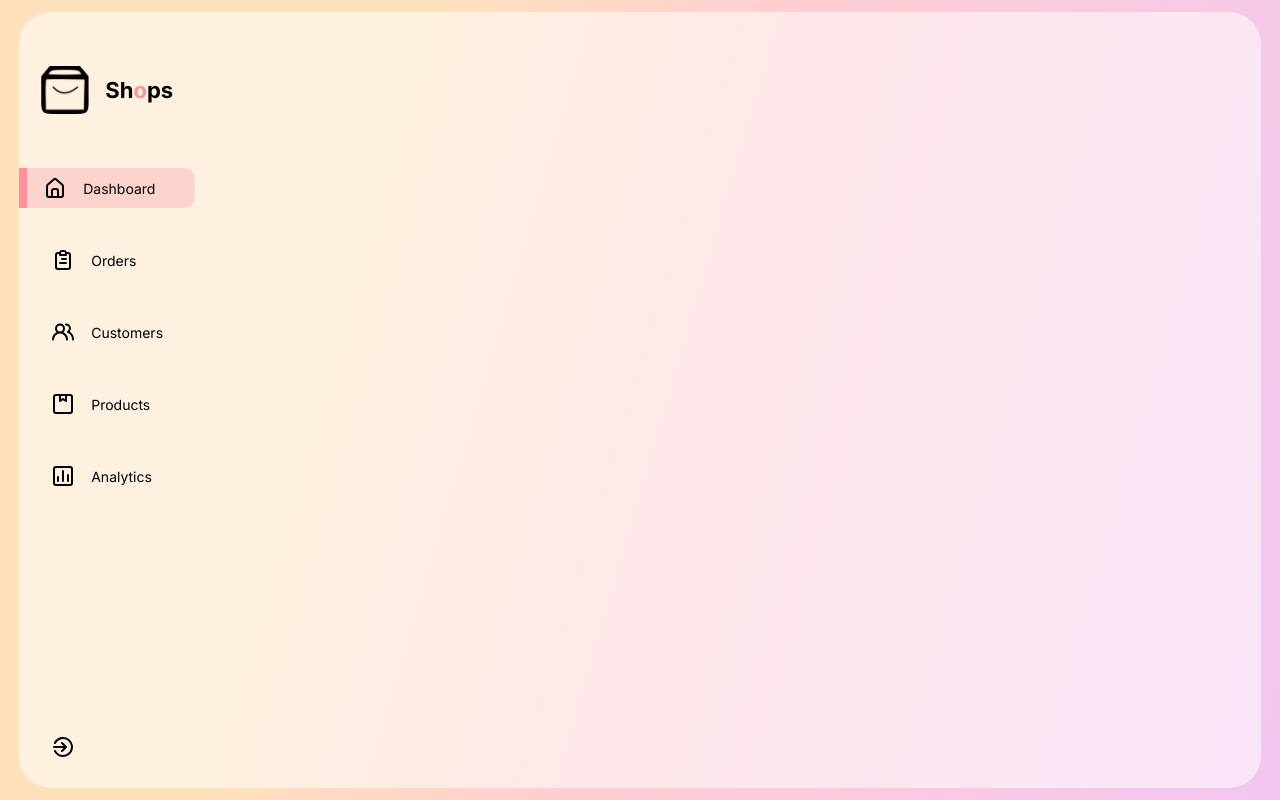
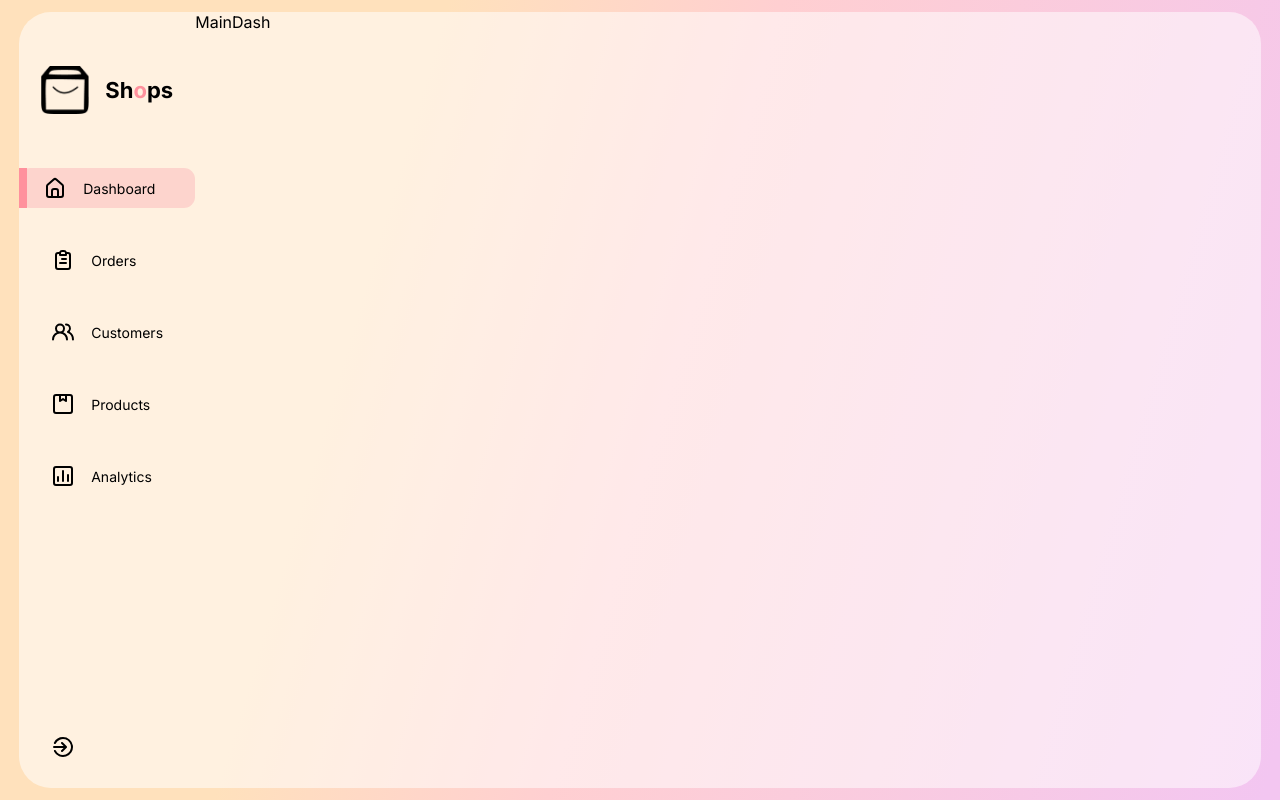
Before and after one commit to AnnaKuliga/react-responsive-admin-panel, a React (Create React App) app: page / in a window 1280 px wide. Built offline with nearby package versions, Linux system fonts and the light colour scheme.

Commit message:
created MainDash component

```diff
--- a/src/App.js
+++ b/src/App.js
@@ -1,4 +1,5 @@
 import "./App.css";
+import MainDash from "./components/MainDash";
 import Sidebar from "./components/Sidebar";
 
 function App() {
@@ -6,6 +7,7 @@ function App() {
     <div className="App">
       <div className="AppGlass">
         <Sidebar />
+        <MainDash />
       </div>
     </div>
   );
--- /dev/null
+++ b/src/components/MainDash.jsx
@@ -0,0 +1,6 @@
+import React from "react";
+import "./MainDash.css";
+const MainDash = () => {
+  return <div className="MainDash">MainDash</div>;
+};
+export default MainDash;
```
Also changed, not shown: src/components/MainDash.css (added).
